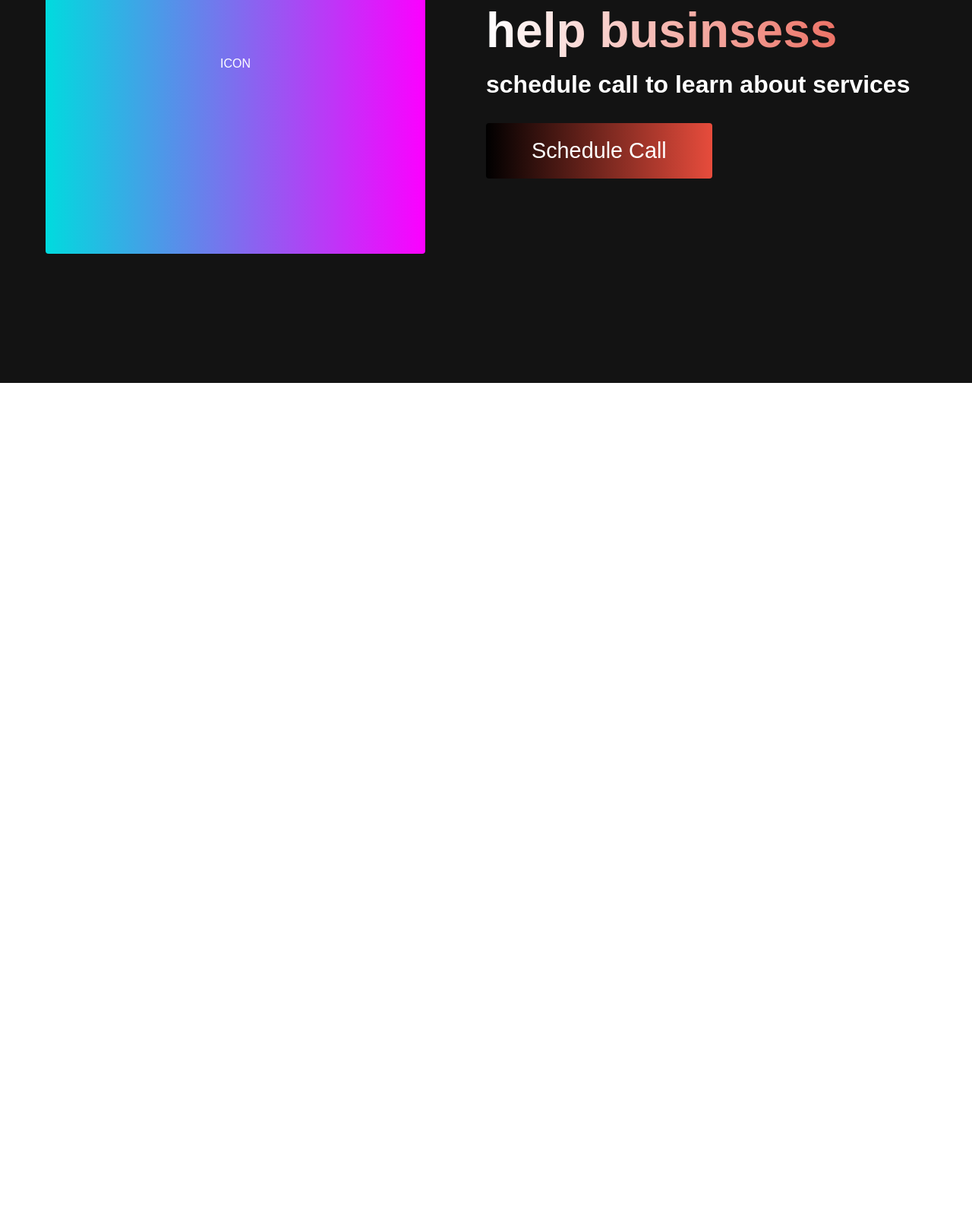
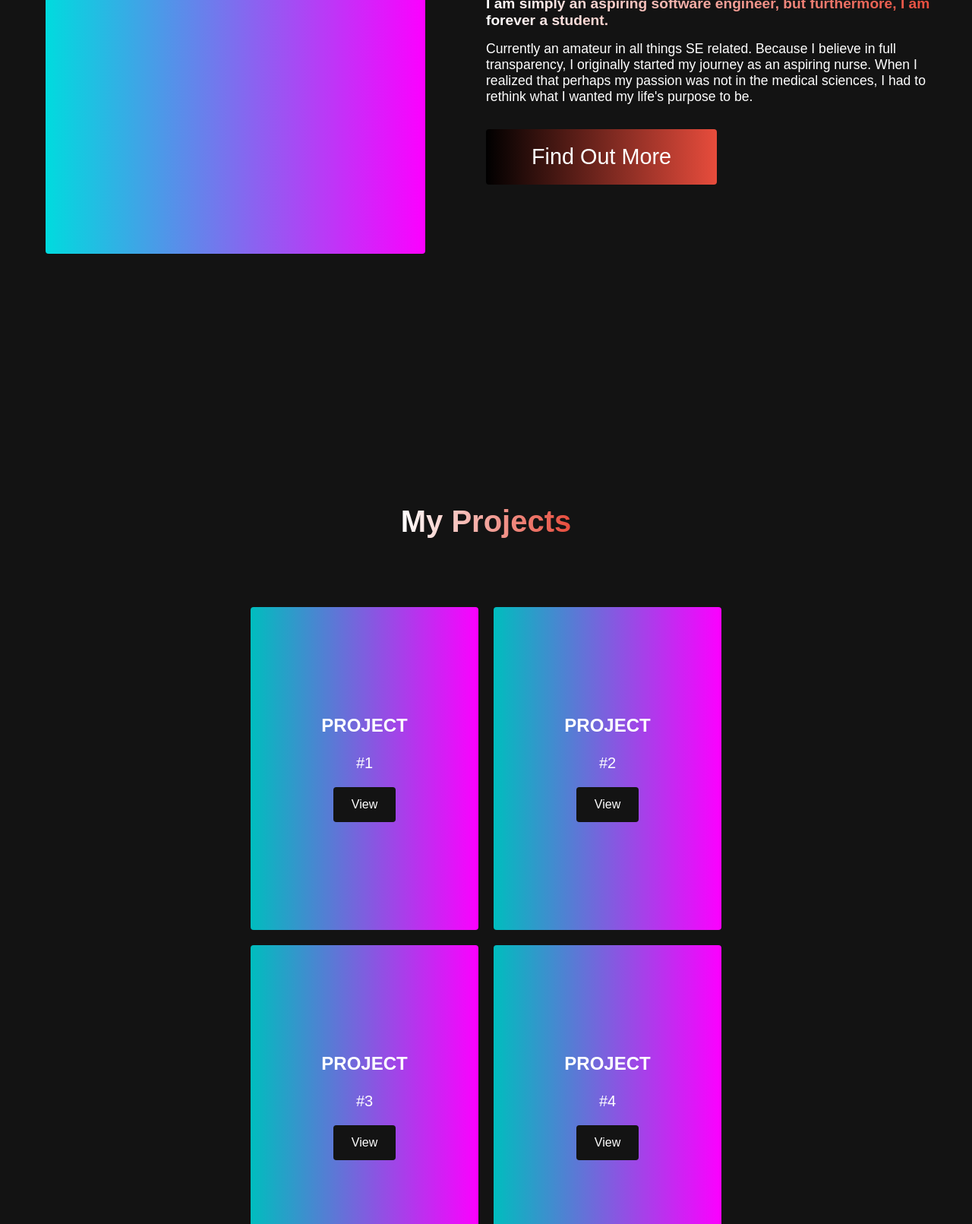
Before and after one commit to jaythoven/my-website, a plain HTML site: page index.html in a window 1280 px wide. Shown: the part 1189-2800 px from the top of the page at 76% size. Before the commit the page ends 1693 px from the top, so only its background shows below. Drawn offline with Linux system fonts and the light colour scheme.

```diff
--- a/index.html
+++ b/index.html
@@ -36,7 +36,7 @@
     <div class="hero" id="home">
       <div class="hero__container">
         <h1 class="hero__heading">To New <span>Beginnings</span></h1>
-        <p class="hero__description">Unlimitied possibilities</p>
+        <p class="hero__description">& Unlimitied Possibilities</p>
         <button class="main__btn"><a href="#">Explore</a></button>
       </div>
     </div>
@@ -44,16 +44,46 @@
     <div class="main" id="about">
       <div class="main__container">
         <div class="main__img--container">
-          <div class="main__img--card">ICON</div>
+          <div class="main__img--card"></div>
         </div>
         <div class="main__content">
-          <h1>What do we do?</h1>
-          <h2>help businsess</h2>
-          <p>schedule call to learn about services</p>
-          <button class="main__btn"><a href="#">Schedule Call</a></button>
+          <h1>A bit about myself...</h1>
+          <h2>I am simply an aspiring software engineer, but furthermore, I am forever a student.</h2>
+          <p>Currently an amateur in all things SE related. Because I believe in full transparency, I originally started my journey as an aspiring nurse.
+            When I realized that perhaps my passion was not in the medical sciences, I had to rethink what I wanted my life's purpose to be.
+
+          </p>
+          <button class="main__btn"><a href="#">Find Out More</a></button>
         </div>
       </div>
     </div>
+    <!-- projects -->
+    <div class="projects" id="projects">
+      <h1>My Projects</h1>
+      <div class="projects__wrapper">
+        <div class="projects__card">
+          <h2>PROJECT</h2>
+          <p>#1</p>
+          <div class="projects__btn"><button>View</button></div>
+        </div>
+        <div class="projects__card">
+          <h2>PROJECT</h2>
+          <p>#2</p>
+          <div class="projects__btn"><button>View</button></div>
+        </div>
+        <div class="projects__card">
+          <h2>PROJECT</h2>
+          <p>#3</p>
+          <div class="projects__btn"><button>View</button></div>
+        </div>
+        <div class="projects__card">
+          <h2>PROJECT</h2>
+          <p>#4</p>
+          <div class="projects__btn"><button>View</button></div>
+        </div>
+      </div>
+    </div>
+    <!-- contact -->
     <script src="script.js"></script>
   </body>
 </html>
--- a/style.css
+++ b/style.css
@@ -260,7 +260,7 @@
     margin-bottom: 32px;
 }
 .main__content h2 {
-    font-size: 4rem;
+    font-size: 1.2rem;
     background: #ee0979;
     background: -webkit-linear-gradient(to right, #fff, #e74c3c);
     background: linear-gradient(to right, #fff, #e74c3c);
@@ -272,8 +272,8 @@
 }
 .main__content p {
     margin-top: 1rem;
-    font-size: 2rem;
-    font-weight: 700;
+    font-size: 1.1rem;
+    font-weight: 300;
 }
 .main__btn {
     font-size: 1.8rem;
@@ -327,3 +327,157 @@
     color: #fff;
     background-image: linear-gradient(to right, #00dbde 0%, #fc00ff 100%);
 }
+.fa-layer-group, .fa-users {
+    font-size: 14rem;
+}
+#card-2 {
+    background: #ff512f;
+    background: -webkit-linear-gradient(to right, #dd2476, #ff512f);
+    background: linear-gradient(to right, #dd2476, #ff512f);
+}
+
+/* mobile responsiveness */
+
+@media screen and (max-width: 1000px) {
+    .main__container {
+        display: grid;
+        grid-template-columns: 1fr;
+        align-items: center;
+        justify-content: center;
+        width: 100%;
+        margin: 0 auto;
+        height: 90%;
+    }
+    .main__img--container {
+        display: flex;
+        justify-context: center;
+    }
+    .main__img--card {
+        height: 425px;
+        width: 425px;
+    }
+    .main__content {
+        text-align: center;
+        margin-bottom: 4rem;
+    }
+    .main__content h1 {
+        font-size: 2.5rem;
+        margin-top: 2rem;
+    }
+    .main__content h2 {
+        font-size: 3rem;
+    }
+    .main__content p {
+        margin-top: 1rem;
+        font-size: 1.5rem;
+    }
+}
+@media screen and (max-width:480px) {
+    .main__img--card {
+        width: 250px;
+        height: 250px;
+    }
+    .main__content h1 {
+        font-size: 2rem;
+        margin-top: 3rem;
+    }
+    .main__content h2 {
+        font-size: 2rem;
+    }
+    .main__content p {
+        margin-top: 2rem;
+        font-size: 1.5rem;
+    }
+    .main__btn {
+        padding: 12px 36px;
+        margin: 2.5rem 0;
+    }
+}
+
+/* projects section */
+
+.projects {
+    background: #131313;
+    display: flex;
+    flex-direction: column;
+    justify-content: center;
+    align-items: center;
+    height: 100%;
+    padding: 10rem 0;
+}
+.projects h1 {
+    background-color: #ff8177;
+    background-image: linear-gradient(to right, #fff, #e74c3c 100%);
+    background-size: 100%;
+    -webkit-background-clip: text;
+    -moz-background-clip: text;
+    -webkit-text-fill-color: transparent;
+    -moz-text-fill-color: transparent;
+    margin-bottom: 5rem;
+    font-size: 2.5rem;
+}
+.projects__wrapper {
+    display: grid;
+    grid-template-columns: 1fr 1fr 1fr 1fr;
+    grid-template-rows: 1fr;
+}
+.projects__card {
+    margin: 10px;
+    height: 425px;
+    width: 300px;
+    border-radius: 4px;
+    display: flex;
+    flex-direction: column;
+    justify-content: center;
+    color: #fff;
+    background-image: linear-gradient(to right, #00bdbe, #fc00ff);
+    transition: 0.3s ease-in;
+}
+/* can also give each box individual color *can give directions to gradient as below*
+    .projects__card:nth-child(2) {
+    background: linear-gradient(375deg, #1565C0, #b92b27);
+
+}
+*/
+.projects__card h2 {
+    text-align: center;
+}
+.projects__card p {
+    text-align: center;
+    margin-top: 24px;
+    font-size: 20px;
+}
+.projects__btn {
+    display: flex;
+    justify-content: center;
+    margin-top: 20px;
+}
+.projects__card button {
+    color: #fff;
+    padding: 14px 24px;
+    border: none;
+    outline: none;
+    border-radius: 4px;
+    background: #131313;
+    font-size: 1rem;
+}
+.projects__card button:hover {
+    cursor: pointer;
+}
+.projects__card:hover {
+    transform: scale(1.075);
+    transition: 0.3s ease-in;
+    cursor: pointer;
+}
+@media screen and (max-width: 1300px) {
+    .projects__wrapper {
+        grid-template-columns: 1fr 1fr;
+    }
+}
+@media screen and (max-width: 768px) {
+    .projects__wrapper {
+        grid-template-columns: 1fr;
+    }
+}
+
+/* footer */
```
